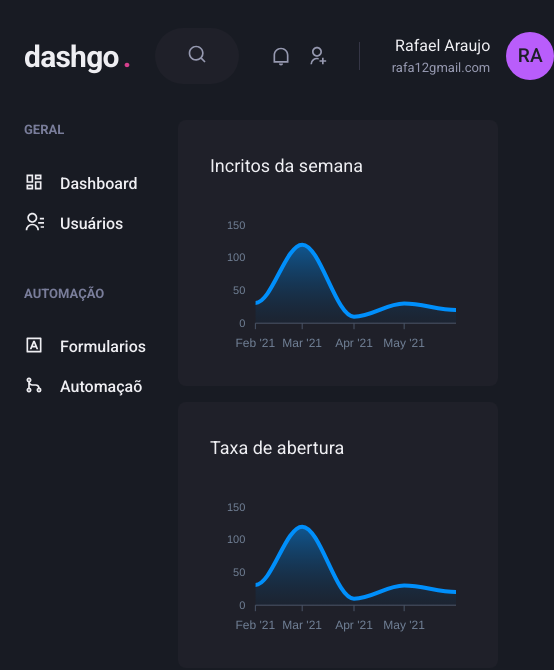
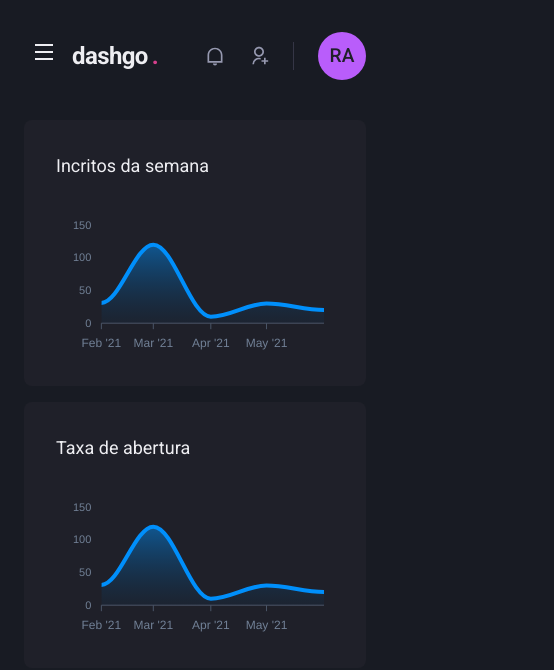
Before and after one commit to rafa543/dashgo, a Next.js app: page /dashboard in a window 390 px wide. Shown: the top 670 px of the page, 554 px wide, since content can reach past the window. Built offline with nearby package versions, Linux system fonts and the light colour scheme.

Commit message:
Sidebar responsiva

```diff
--- a/src/components/Header/Logo.tsx
+++ b/src/components/Header/Logo.tsx
@@ -3,7 +3,7 @@ import { Text } from "@chakra-ui/react";
 export function Logo() {
     return (
         <Text
-            fontSize="3xl"
+            fontSize={["2xl", "3xl"]}
             fontWeight="bold"
             letterSpacing="tight"
             w="64"
--- a/src/components/Header/NotificationsNav.tsx
+++ b/src/components/Header/NotificationsNav.tsx
@@ -4,9 +4,9 @@ import { RiNotificationLine, RiUserAddLine } from "react-icons/ri";
 export function NotificationsNav() {
     return (
         <HStack
-            spacing="4"
-            mx="8"
-            pr="8"
+            spacing={["6", "8"]}
+            mx={["6", "8"]}
+            pr={["6", "8"]}
             py="1"
             color="gray.300"
             borderRightWidth={1}
--- a/src/components/Header/Profile.tsx
+++ b/src/components/Header/Profile.tsx
@@ -1,14 +1,22 @@
 import { Avatar, Box, Flex, Text } from "@chakra-ui/react";
 
-export function Profile() {
+interface ProfileProps {
+    showProfileData: boolean
+}
+
+export function Profile({ showProfileData = true }: ProfileProps) {
     return (
         <Flex
             align="center"
         >
-            <Box mr="4" textAlign="right">
-                <Text>Rafael Araujo</Text>
-                <Text color="gray.300" fontSize="small">rafa12gmail.com</Text>
-            </Box>
+            {
+                showProfileData && (
+                    <Box mr="4" textAlign="right">
+                        <Text>Rafael Araujo</Text>
+                        <Text color="gray.300" fontSize="small">rafa12gmail.com</Text>
+                    </Box>
+                )
+            }
 
             <Avatar size="md" name="Rafael araujo" />
         </Flex>
--- a/src/components/Header/index.tsx
+++ b/src/components/Header/index.tsx
@@ -1,10 +1,18 @@
-import { Flex } from "@chakra-ui/react";
+import { Flex, Icon, IconButton, useBreakpointValue } from "@chakra-ui/react";
 import { Logo } from "./Logo";
 import { NotificationsNav } from "./NotificationsNav";
 import { Profile } from "./Profile";
 import { SearchBox } from "./SearchBox";
+import { useSidebarDrawer } from "../../contents/SidebarDrawerContext";
+import { RiMenuLine } from "react-icons/ri";
 
 export function Header() {
+    const {onOpen} = useSidebarDrawer()
+
+    const isWideVersion = useBreakpointValue({
+        base: false,
+        lg: true
+    })
     return (
         <Flex
             as="header"
@@ -16,16 +24,25 @@ export function Header() {
             px="6"
             align="center"
         >
+            {!isWideVersion && (
+                <IconButton
+                    aria-label="Open navigation"
+                    icon={<Icon as={RiMenuLine}/>}
+                    fontSize="24" variant="unstyled" onClick={onOpen} mr="2"
+                >
+
+                </IconButton>
+            )}
             <Logo/>
 
-            <SearchBox/>
+            {isWideVersion && <SearchBox/>}
 
             <Flex
                 align="center"
                 ml="auto"
             >
                 <NotificationsNav/>
-                <Profile/>
+                <Profile showProfileData={isWideVersion}/>
             </Flex>
         </Flex>
     )
--- /dev/null
+++ b/src/components/Sidebar/SidebarNav.tsx
@@ -0,0 +1,24 @@
+import { Stack } from "@chakra-ui/react";
+import { NavSection } from "./NavSection";
+import { RiContactsLine, RiDashboardLine, RiGitMergeLine, RiInputMethodLine } from "react-icons/ri";
+import { NavLink } from "./NavLink";
+
+export function SidebarNav() {
+    return (
+        <Stack
+            spacing="12"
+            align="flex-start"
+        >
+            <NavSection title="GERAL">
+                <NavLink icon={RiDashboardLine} children="Dashboard" />
+                <NavLink icon={RiContactsLine} children="Usuários" />
+            </NavSection>
+
+            <NavSection title="AUTOMAÇÃO">
+                <NavLink icon={RiInputMethodLine} children="Formularios" />
+                <NavLink icon={RiGitMergeLine} children="Automaçaõ" />
+            </NavSection>
+
+        </Stack>
+    )
+}
--- a/src/components/Sidebar/index.tsx
+++ b/src/components/Sidebar/index.tsx
@@ -1,26 +1,39 @@
-import { Box, Stack, Text, Link, Icon } from "@chakra-ui/react";
-import { RiDashboardLine, RiContactsLine, RiInputMethodLine, RiGitMergeLine } from 'react-icons/ri'
-import { NavSection } from "./NavSection";
-import { NavLink } from "./NavLink";
+import { Box, Drawer, DrawerBody, DrawerCloseButton, DrawerContent, DrawerHeader, DrawerOverlay, useBreakpointValue } from "@chakra-ui/react";
+import { SidebarNav } from "./SidebarNav";
+import { useSidebarDrawer } from "../../contents/SidebarDrawerContext";
 
 export function Sidebar() {
+    const {isOpen, onClose} = useSidebarDrawer()
+
+    const isDrawerSidebar = useBreakpointValue({
+        base: true,
+        lg: false
+    })
+
+    if (isDrawerSidebar) {
+        return (
+            <Drawer
+                isOpen={isOpen}
+                placement="left"
+                onClose={onClose}
+            >
+                <DrawerOverlay>
+                    <DrawerContent bg="gray.800" p="4">
+                        <DrawerCloseButton mt="6" />
+                        <DrawerHeader>Navegação</DrawerHeader>
+
+                        <DrawerBody>
+                            <SidebarNav />
+                        </DrawerBody>
+                    </DrawerContent>
+                </DrawerOverlay>
+            </Drawer>
+        )
+    }
+
     return (
         <Box as="aside" w="64" mr="8">
-            <Stack
-                spacing="12"
-                align="flex-start"
-            >
-                <NavSection title="GERAL">
-                    <NavLink icon={RiDashboardLine} children="Dashboard" />
-                    <NavLink icon={RiContactsLine} children="Usuários" />
-                </NavSection>
-
-                <NavSection title="AUTOMAÇÃO">
-                    <NavLink icon={RiInputMethodLine} children="Formularios" />
-                    <NavLink icon={RiGitMergeLine} children="Automaçaõ" />
-                </NavSection>
-
-            </Stack>
+            <SidebarNav />
         </Box>
     )
 }
--- /dev/null
+++ b/src/contents/SidebarDrawerContext.tsx
@@ -0,0 +1,28 @@
+import { useDisclosure, UseDisclosureReturn } from "@chakra-ui/react";
+import { useRouter } from "next/router";
+import { createContext, ReactNode, useContext, useEffect } from "react";
+
+interface SidebarDrawerProviderProps {
+    children: ReactNode
+}
+
+type SidebarDrawerContextData = UseDisclosureReturn
+
+const SidebarDrawerContext = createContext({} as SidebarDrawerContextData);
+
+export function SidebarDrawerProvider({ children }: SidebarDrawerProviderProps) {
+    const disclosure = useDisclosure()
+    const router = useRouter()
+
+    useEffect(() => {
+        disclosure.onClose()
+    }, [router.asPath])
+
+    return (
+        <SidebarDrawerContext.Provider value={disclosure}>
+            {children}
+        </SidebarDrawerContext.Provider>
+    )
+}
+
+export const useSidebarDrawer = () => useContext(SidebarDrawerContext)
--- a/src/pages/_app.tsx
+++ b/src/pages/_app.tsx
@@ -1,10 +1,13 @@
 import { AppProps } from 'next/app'
 import { ChakraProvider } from "@chakra-ui/react"
 import { theme } from '../styles/theme'
+import { SidebarDrawerProvider } from '../contents/SidebarDrawerContext'
 function App({ Component, pageProps }: AppProps) {
   return (
     <ChakraProvider theme={theme}>
-      <Component {...pageProps} />
+      <SidebarDrawerProvider>
+        <Component {...pageProps} />
+      </SidebarDrawerProvider>
     </ChakraProvider>
   )
 }
```
